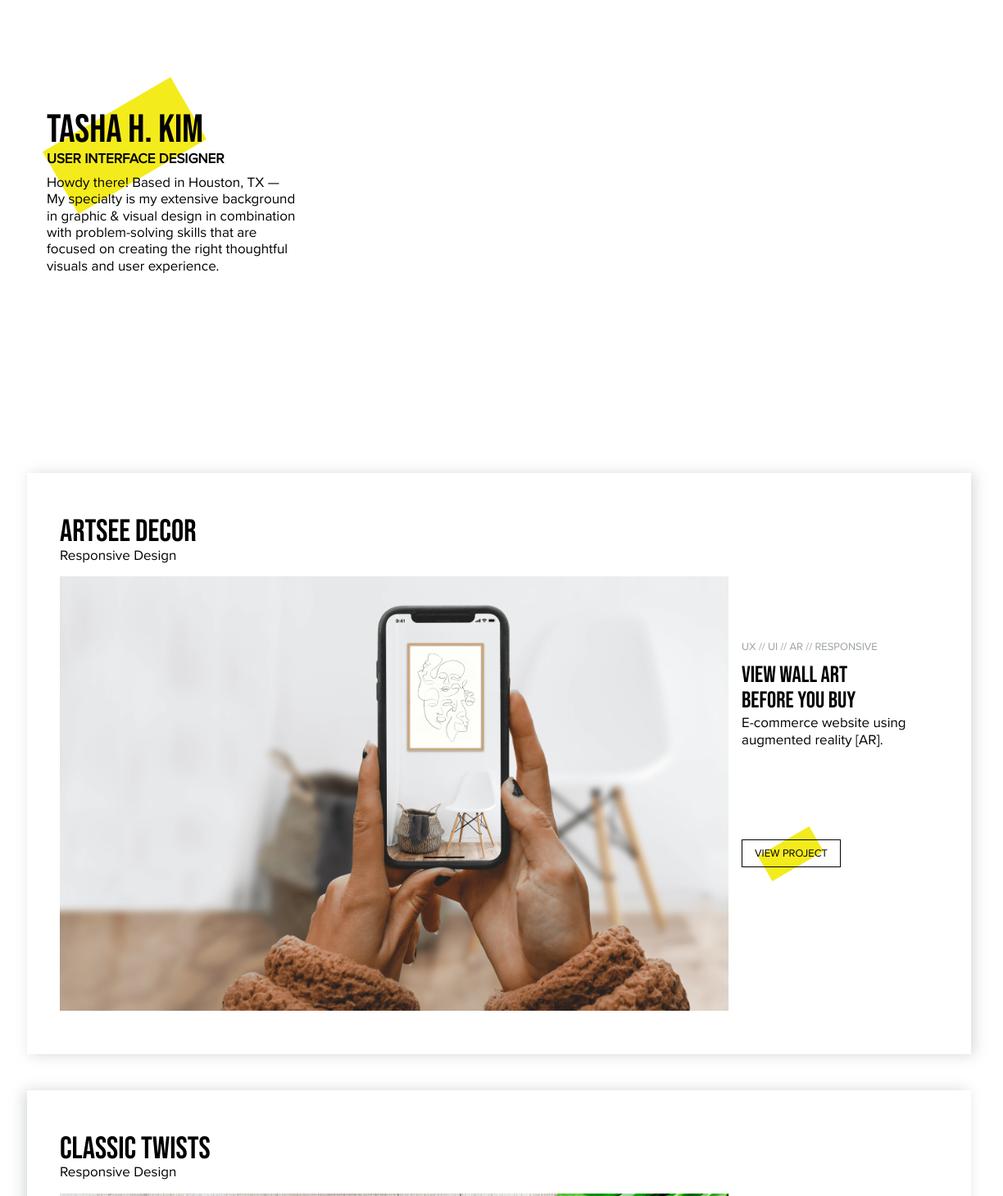
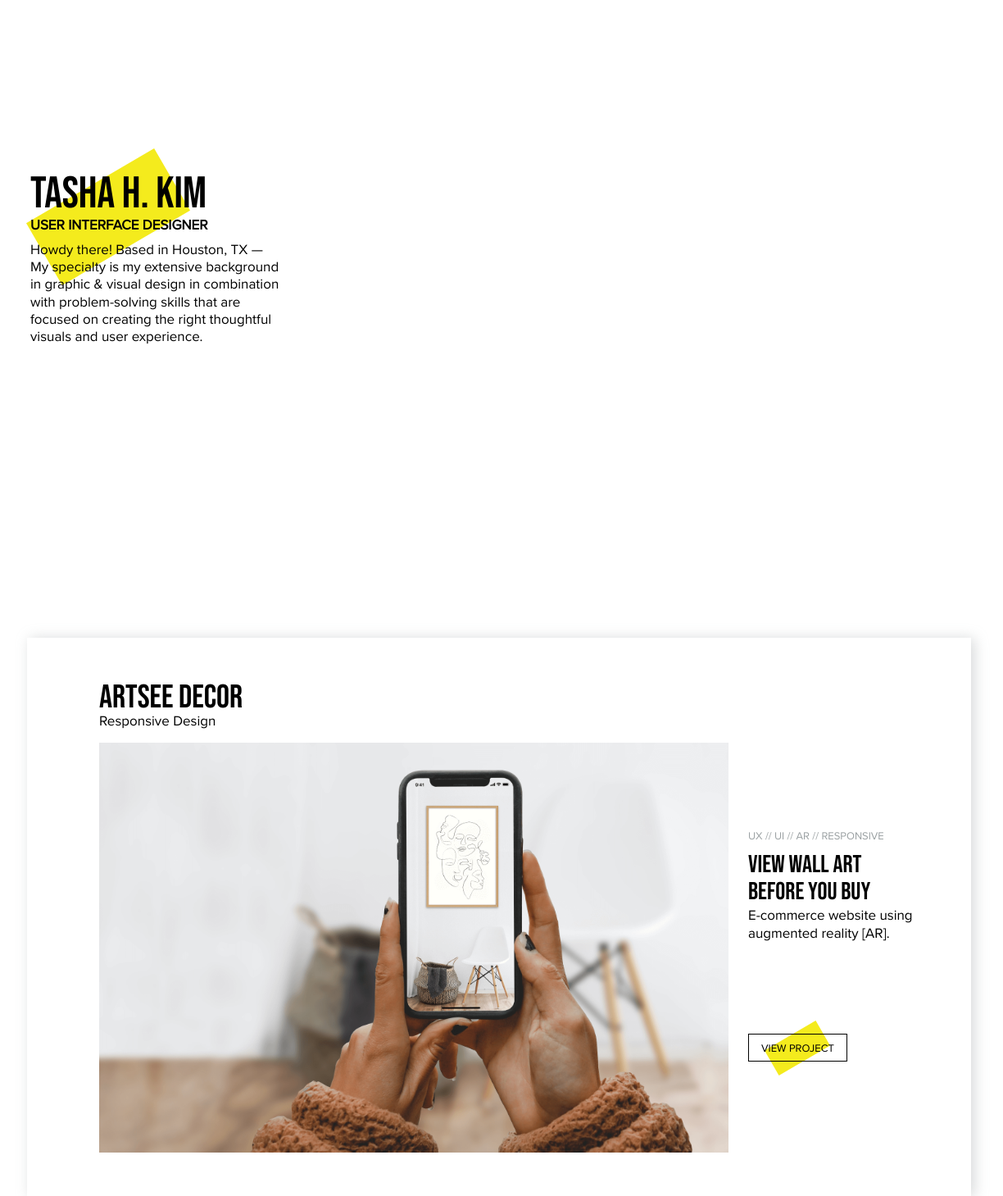
Before and after one commit to toekki/portfolio-site-tasha-kim, a plain HTML site: page index.html in a window 1536 px wide. Shown: the part 140-1599 px from the top of the page at 82% size, without its empty margins (159-1383 px from the left). Drawn offline with Linux system fonts and the light colour scheme.

Commit message:
Index m,lg,xl updated

```diff
--- a/css/style.css
+++ b/css/style.css
@@ -71,7 +71,7 @@ body {
   background-color: white;
   font-family: "proximanova-regular", sans-serif;
   font-weight: normal;
-  font-size: 14px;
+  font-size: 15px;
   line-height: 1.25;
   color: #000000;
   margin: 0;
@@ -733,6 +733,9 @@ Large devices (1024px or larger)
   header {
     padding: 24px 48px 0 48px;
   }
+  h1 {
+    font-size: 52px;
+  }
   h2 {
     font-size: 38px;
   }
@@ -744,7 +747,7 @@ Large devices (1024px or larger)
     font-size: 13px;
   }
   body {
-    font-size: 17px;
+    font-size: 16.5px;
     line-height: 1.2;
   }
 
@@ -766,7 +769,7 @@ Large devices (1024px or larger)
   }
 
   #work .container {
-    padding: 0 24px;
+    padding: 0 48px;
   }
 
   .projTitleImage {
@@ -835,14 +838,18 @@ Large devices (1024px or larger)
 /* ===============================================================================================
 X-large devices (1440px or larger)
 ================================================================================================== */
-@media only screen and (min-width: 1440px) {header {
+@media only screen and (min-width: 1440px) {
+  header {
     padding: 24px 48px 0 48px;
   }
+  h1 {
+    font-size: 54px;
+  }
   h2 {
-  font-size: 38px;
+    font-size: 40px;
   }
   h3 {
-  font-size: 28px;
+    font-size: 30px;
     line-height: 1.1;
   }
   h4 {
@@ -850,7 +857,7 @@ h4 {
   }
   body {
     font-size: 17px;
-  line-height: 1.2;
+    line-height: 1.25;
   }
 
   .col-lg-3 {
@@ -865,9 +872,10 @@ body {
   .col-lg-9 {
     width: 75%;
   }
+
   /* ------------------ XL ----------------- HOME / INDEX ----------------- XL ------------------ */
   #hero {
-  padding: 275px 0px 72px 28px;
+    padding: 350px 0px 185px 8px;
   }
 
   #work .container {
@@ -877,11 +885,11 @@ body {
   .projTitleImage {
     padding-top: 24px;
     padding-bottom: 24px;
-  padding-left: 24px;
+    padding-left: 72px;
   }
 
   .projectDesc {
-  padding: 156px 0px 0 16px;
+    padding: 185px 32px 0 24px;
   }
 
   .button {
@@ -936,3 +944,4 @@ body {
   .navigation {
     padding-top: 220px;
   }
+}
--- a/index.html
+++ b/index.html
@@ -460,7 +460,7 @@
                 <div class="projectDesc">
                   <div class="hiddenOnMobile">
                     <h4>UI DESIGN</h4>
-                    <h3>WHERE BUTTON MASHERS UNITE</h3>
+                    <h3>WHERE BUTTON<br />MASHERS UNITE</h3>
                     <p>A messenger app for true, dedicated gamers.</p>
                   </div>
 
```
Lines whose indentation alone changed are shown as unchanged.
